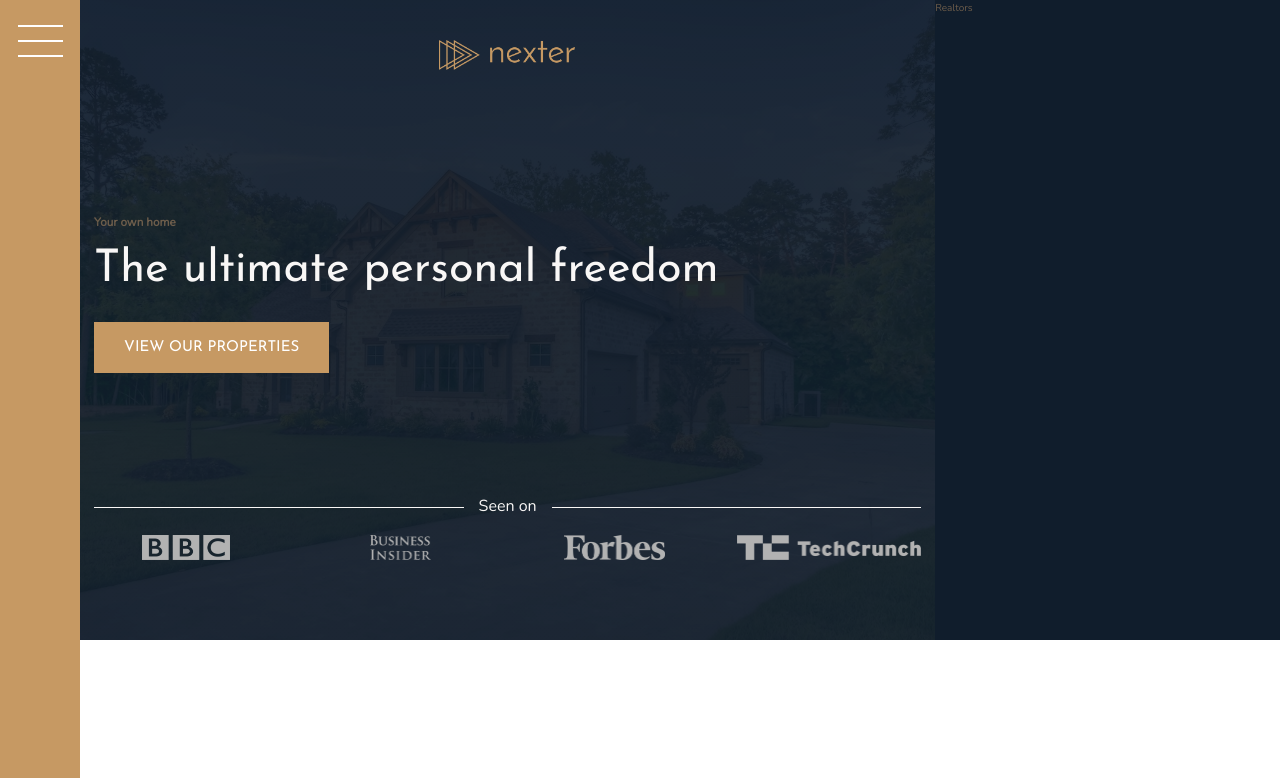
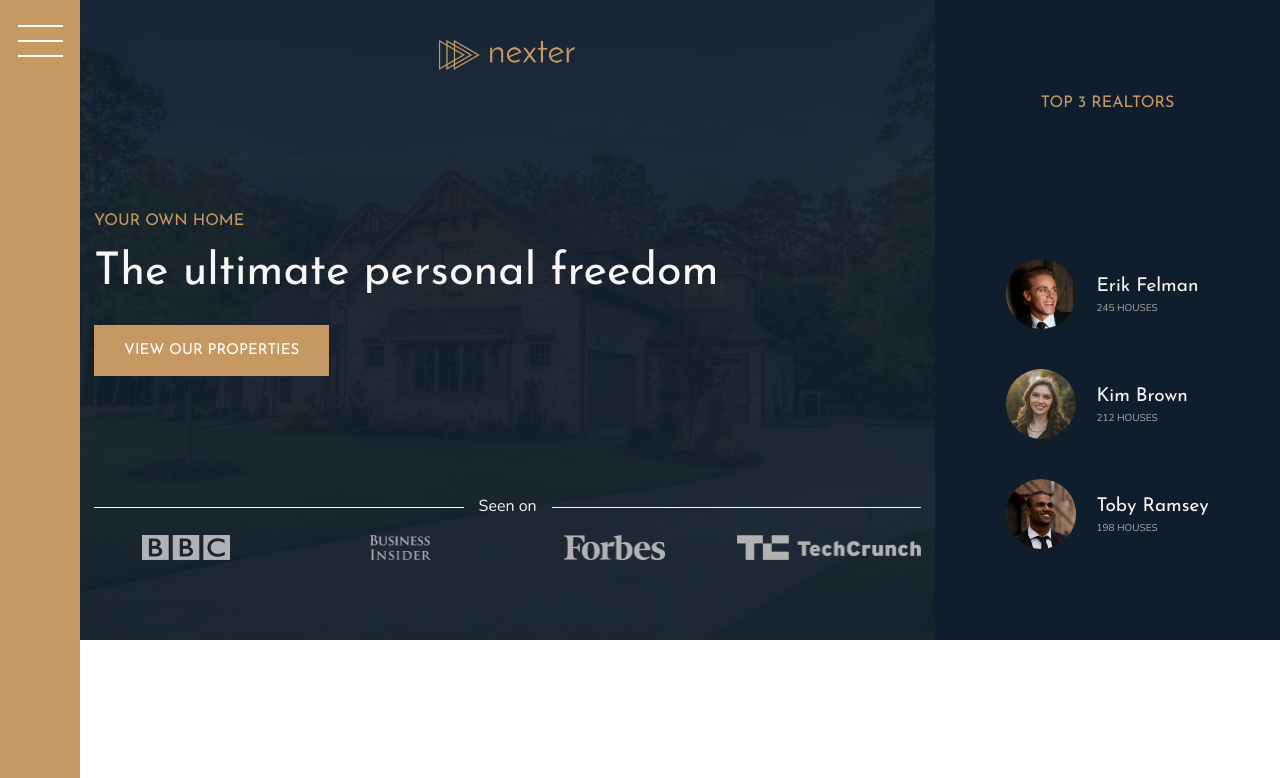
Before and after one commit to DevJBlack/Nexter-react, a React (Create React App) app: page / in a window 1280 px wide. Shown: the top 778 px of the page. Built offline with nearby package versions, Linux system fonts and the light colour scheme.

Commit message:
realtors

```diff
--- a/src/Components/Application/Header.js
+++ b/src/Components/Application/Header.js
@@ -9,7 +9,7 @@ const Header = () => {
   return (
     <header className="header">
       <img src={logo} alt="Nexter Logo" className="header__logo"/>
-      <h3 className="header-3">Your own home</h3>
+      <h3 className="heading-3">Your own home</h3>
       <h1 className="heading-1">The ultimate personal freedom</h1>
       <button className="btn header__btn">View our properties</button>
       <div className="header__seenon-text">Seen on</div>
--- a/src/Components/Application/Realtors.js
+++ b/src/Components/Application/Realtors.js
@@ -1,9 +1,31 @@
 import React from 'react'
+import realtor1 from '../Img/realtor-1.jpeg'
+import realtor2 from '../Img/realtor-2.jpeg'
+import realtor3 from '../Img/realtor-3.jpeg'
 
 const Realtors = () => {
   return (
     <div className="realtors">
-      Realtors
+      <h3 className="heading-3">Top 3 Realtors</h3>
+      <div className="realtors__list">
+        <img src={realtor1} alt="Realtor One" className="realtors__img"/>
+        <div className="realtor__details">
+          <h4 className="heading-4 heading-4--light">Erik Felman</h4>
+          <p className="realtors__sold">245 Houses</p>
+        </div>
+
+        <img src={realtor2} alt="Realtor Two" className="realtors__img"/>
+        <div className="realtor__details">
+          <h4 className="heading-4 heading-4--light">Kim Brown</h4>
+          <p className="realtors__sold">212 Houses</p>
+        </div>
+
+        <img src={realtor3} alt="Realtor Threes" className="realtors__img"/>
+        <div className="realtor__details">
+          <h4 className="heading-4 heading-4--light">Toby Ramsey</h4>
+          <p className="realtors__sold">198 Houses</p>
+        </div>
+      </div>
     </div>
   )
 }
--- a/src/Components/sass/layout/_realtors.scss
+++ b/src/Components/sass/layout/_realtors.scss
@@ -1,4 +1,35 @@
 .realtors {
   background-color: $color-secondary;
   grid-column: col-start 7 / full-end;
+  padding: 3rem;
+
+  display: grid;
+  align-items: center;
+  justify-content: center;
+  justify-items: center;
+  grid-row-gap: 2rem;
+
+  &__list {
+    display: grid;
+    grid-template-columns: min-content max-content;
+    grid-column-gap: 2rem;
+    grid-row-gap: 5vh;
+    align-items: center;
+  }
+
+  &__img {
+    width: 7rem;
+    border-radius: 50%;
+    display: block;
+  }
+
+  &__details {
+
+  }
+
+  &__sold {
+    text-transform: uppercase;
+    color: $color-grey-light-2;
+    margin-top: -3px;
+  }
 }
```
